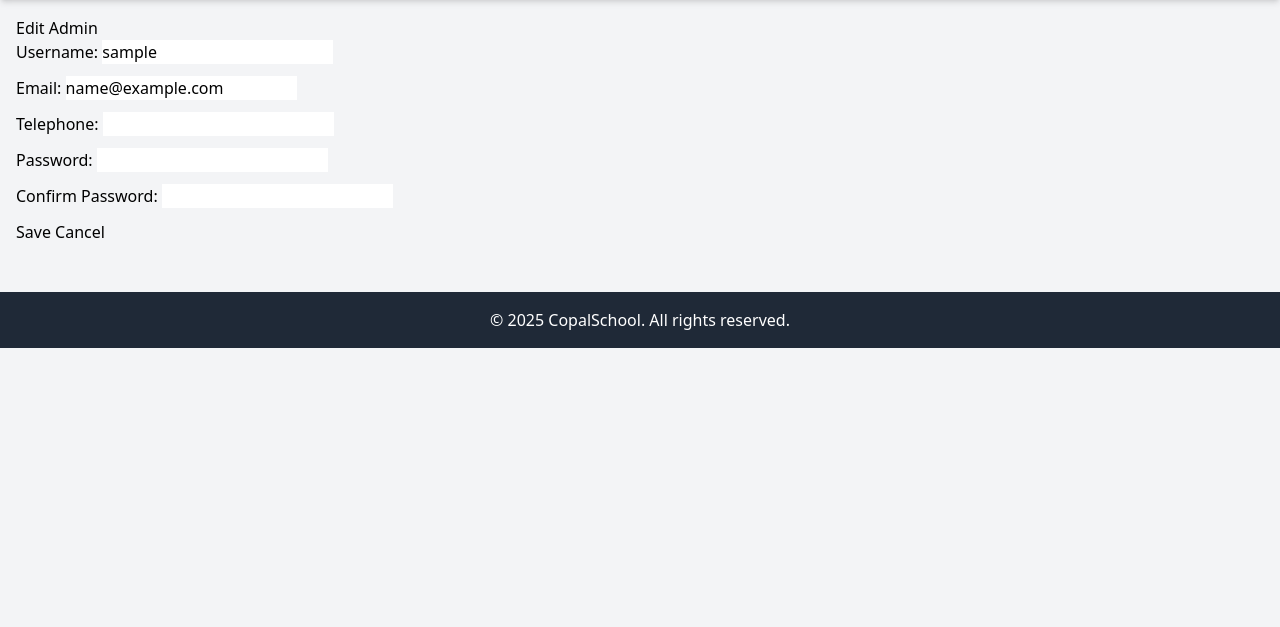
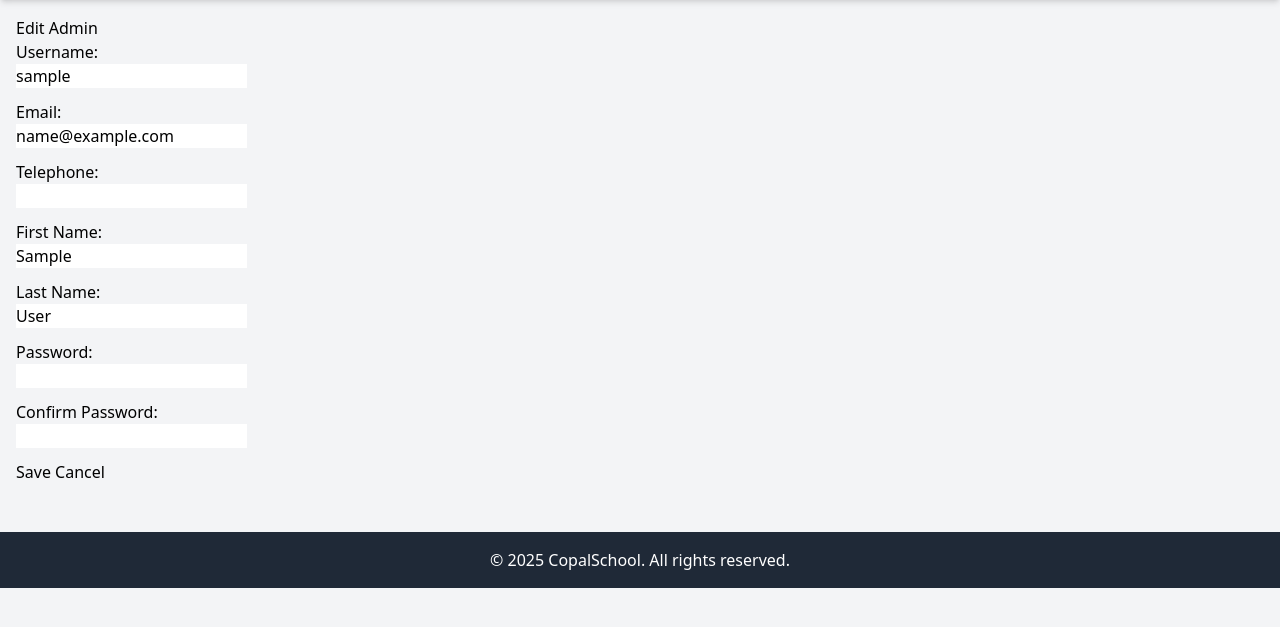
Before and after one commit to stevecopal/schoolcopal, a Django app: page /admins/1/update/ in a window 1280 px wide. Shown: the part 60-687 px from the top of the page. Run offline with Django 4.2, Linux system fonts and the light colour scheme; the visitor is signed in with stand-in values (Sample User, id 1); data comes from the database, SQL or seed files in the repository; some libraries are stand-ins or nearby versions.

Commit message:
modification cote admin

```diff
--- a/schoolcopal/forms.py
+++ b/schoolcopal/forms.py
@@ -69,9 +69,24 @@ from .models import Eleve, Enseignant, Matiere, ClasseScolaire, User
 
 class EleveForm(forms.ModelForm):
     """Form for creating/updating Eleve."""
+     # ➜ Champs supplémentaires pour le parent
+    parent_name = forms.CharField(
+        label=_("Parent Name"),
+        max_length=150,
+        required=True
+    )
+    parent_email = forms.EmailField(
+        label=_("Parent Email"),
+        required=True
+    )
+    parent_phone = forms.CharField(
+        label=_("Parent Phone"),
+        max_length=50,
+        required=True
+    )
     class Meta:
         model = Eleve
-        fields = ['ecole', 'classe', 'nom', 'prenom', 'age', 'date_naissance', 'sexe', 'parent_id']
+        fields = ['ecole', 'classe', 'nom', 'prenom', 'age', 'date_naissance', 'sexe',]
         labels = {
             'ecole': _('School'),
             'classe': _('Class'),
@@ -84,29 +99,45 @@ class EleveForm(forms.ModelForm):
         }
 
 class EnseignantForm(forms.ModelForm):
-    """Form for creating/updating Enseignant and related User."""
+    """Form for creating/updating Enseignant and its related User."""
+
     # Champs User
     username = forms.CharField(label=_("Nom d’utilisateur"), required=True)
     email = forms.EmailField(label=_("Email"), required=True)
     telephone = forms.CharField(label=_("Téléphone"), required=False)
-    password1 = forms.CharField(label=_("Mot de passe"), widget=forms.PasswordInput, required=True)
-    password2 = forms.CharField(label=_("Confirmation mot de passe"), widget=forms.PasswordInput, required=True)
+    first_name = forms.CharField(label=_("Prénom"), required=True)
+    last_name = forms.CharField(label=_("Nom"), required=True)
+
+    # Mot de passe → facultatif en mise à jour
+    password1 = forms.CharField(
+        label=_("Mot de passe"),
+        widget=forms.PasswordInput,
+        required=False,
+        help_text=_("Laisser vide pour conserver l’ancien mot de passe.")
+    )
+    password2 = forms.CharField(
+        label=_("Confirmation mot de passe"),
+        widget=forms.PasswordInput,
+        required=False,
+        help_text=_("Saisissez à nouveau le mot de passe.")
+    )
 
     class Meta:
         model = Enseignant
-        fields = ['classe', 'salaire']
+        fields = ["classe", "salaire"]
         labels = {
-            'classe': _('Classe assignée'),
-            'salaire': _('Salaire'),
+            "classe": _("Classe assignée"),
+            "salaire": _("Salaire"),
         }
 
     def clean(self):
-        cleaned_data = super().clean()
-        pwd1 = cleaned_data.get("password1")
-        pwd2 = cleaned_data.get("password2")
-        if pwd1 and pwd2 and pwd1 != pwd2:
-            raise forms.ValidationError(_("Les mots de passe ne correspondent pas."))
-        return cleaned_data
+        cleaned = super().clean()
+        pwd1 = cleaned.get("password1")
+        pwd2 = cleaned.get("password2")
+        if pwd1 or pwd2:
+            if pwd1 != pwd2:
+                raise forms.ValidationError(_("Les mots de passe ne correspondent pas."))
+        return cleaned
 
 class MatiereForm(forms.ModelForm):
     """Form for creating/updating Matiere."""
@@ -200,12 +231,14 @@ class NoteForm(forms.ModelForm):
 
 class AdminForm(forms.ModelForm):
     """Form for creating/updating Admin users."""
-    password1 = forms.CharField(label=_("Password"), widget=forms.PasswordInput, required=True)
-    password2 = forms.CharField(label=_("Confirm Password"), widget=forms.PasswordInput, required=True)
+    first_name = forms.CharField(label=_("First Name"), required=True)
+    last_name = forms.CharField(label=_("Last Name"), required=True)
+    password1 = forms.CharField(label=_("Password"), widget=forms.PasswordInput, required=False)
+    password2 = forms.CharField(label=_("Confirm Password"), widget=forms.PasswordInput, required=False)
 
     class Meta:
         model = User
-        fields = ['username', 'email', 'telephone']
+        fields = ['username', 'email', 'telephone', 'first_name', 'last_name']
         labels = {
             'username': _('Username'),
             'email': _('Email'),
@@ -216,6 +249,7 @@ class AdminForm(forms.ModelForm):
         cleaned_data = super().clean()
         pwd1 = cleaned_data.get("password1")
         pwd2 = cleaned_data.get("password2")
-        if pwd1 and pwd2 and pwd1 != pwd2:
-            raise forms.ValidationError(_("Passwords do not match."))
+        if pwd1 or pwd2:
+            if pwd1 != pwd2:
+                raise forms.ValidationError(_("Passwords do not match."))
         return cleaned_data
--- a/schoolcopal/models.py
+++ b/schoolcopal/models.py
@@ -54,7 +54,7 @@ class User(AbstractUser, BaseModel):
     telephone = models.CharField(
         max_length=15,
         blank=True,
-        validators=[RegexValidator(regex=r'^\+237\d{9}$', message=_("Format téléphone camerounais : +237XXXXXXXX"))],
+        validators=[RegexValidator(regex=r'^\6\d{8}$', message=_("Format téléphone camerounais : +237XXXXXXXX"))],
         verbose_name=_("Téléphone")
     )
 
--- a/schoolcopal/views/admin/views.py
+++ b/schoolcopal/views/admin/views.py
@@ -11,6 +11,7 @@ from django.contrib.auth.mixins import LoginRequiredMixin, UserPassesTestMixin
 from django.core.mail import send_mail
 from django.conf import settings
 from django.contrib.auth import get_user_model
+from django.contrib.auth.hashers import make_password
 
 @login_required
 def admin_dashboard(request):
@@ -77,8 +78,34 @@ class EleveCreateView(CreateView):
     success_url = reverse_lazy('schoolcopal:eleve_list')
 
     def form_valid(self, form):
-        messages.success(self.request, _('Student created successfully.'))
-        return super().form_valid(form)
+        """
+        Crée un utilisateur Parent puis enregistre l'élève en le liant au parent.
+        """
+        # Infos du parent
+        parent_name = form.cleaned_data.get("parent_name")
+        parent_email = form.cleaned_data.get("parent_email")
+        parent_phone = form.cleaned_data.get("parent_phone")
+
+        # Génération d’un mot de passe aléatoire
+        raw_password = User.objects.make_random_password()
+
+        parent_user = User(
+            username=parent_email,
+            email=parent_email,
+            telephone=parent_phone,
+            role="parent",
+            password=make_password(raw_password),
+        )
+        parent_user._raw_password = raw_password  # Pour le signal d’envoi d’email
+        parent_user.save()
+
+        # Création de l’élève lié au parent
+        eleve = form.save(commit=False)
+        eleve.parent_id = parent_user   # ⚠️ c’est bien parent_id
+        eleve.save()
+
+        messages.success(self.request, _("Student and parent created successfully."))
+        return redirect(self.success_url)
 
 class EleveUpdateView(UpdateView):
     model = Eleve
@@ -86,8 +113,37 @@ class EleveUpdateView(UpdateView):
     template_name = 'admin/eleve_form.html'
     success_url = reverse_lazy('schoolcopal:eleve_list')
 
+    def get_initial(self):
+        """
+        Pré-remplit les champs du parent dans le formulaire.
+        """
+        initial = super().get_initial()
+        eleve = self.get_object()
+        parent = getattr(eleve, "parent_id", None)
+        if parent:
+            initial.update({
+                "parent_name": parent.username,  # ou un autre champ pour le nom
+                "parent_email": parent.email,
+                "parent_phone": parent.telephone,
+            })
+        return initial
+
     def form_valid(self, form):
-        messages.success(self.request, _('Student updated successfully.'))
+        """
+        Met à jour l'élève et son parent.
+        """
+        eleve = form.save(commit=False)
+
+        parent = eleve.parent_id
+        if parent:
+            parent.username = form.cleaned_data.get("parent_name")
+            parent.email = form.cleaned_data.get("parent_email")
+            parent.telephone = form.cleaned_data.get("parent_phone")
+            parent.save()
+
+        eleve.save()
+
+        messages.success(self.request, _("Student and parent updated successfully."))
         return super().form_valid(form)
 
 class EleveDeleteView(DeleteView):
@@ -139,14 +195,48 @@ class EnseignantCreateView(CreateView):
         return redirect(self.success_url)
 
 class EnseignantUpdateView(UpdateView):
+    """
+    Update view for teacher (Enseignant) with User data prefilled.
+    """
     model = Enseignant
     form_class = EnseignantForm
-    template_name = 'admin/enseignant_form.html'
-    success_url = reverse_lazy('schoolcopal:enseignant_list')
+    template_name = "admin/enseignant_form.html"
+    success_url = reverse_lazy("schoolcopal:enseignant_list")
+
+    def get_initial(self):
+        """Pré-remplit les champs liés au User dans le formulaire."""
+        initial = super().get_initial()
+        enseignant = self.get_object()
+        if hasattr(enseignant, "user") and enseignant.user:
+            initial.update({
+                "username": enseignant.user.username,
+                "email": enseignant.user.email,
+                "telephone": enseignant.user.telephone,
+                "first_name": enseignant.user.first_name,
+                "last_name": enseignant.user.last_name,
+            })
+        return initial
 
     def form_valid(self, form):
-        messages.success(self.request, _('Teacher updated successfully.'))
-        return super().form_valid(form)
+        enseignant = form.save(commit=False)
+
+        if hasattr(enseignant, "user") and enseignant.user:
+            user = enseignant.user
+            user.username = form.cleaned_data.get("username")
+            user.email = form.cleaned_data.get("email")
+            user.telephone = form.cleaned_data.get("telephone")
+            user.first_name = form.cleaned_data.get("first_name")
+            user.last_name = form.cleaned_data.get("last_name")
+
+            pwd1 = form.cleaned_data.get("password1")
+            if pwd1:  # on change le mot de passe seulement si un nouveau est fourni
+                user.set_password(pwd1)
+
+            user.save()
+
+        enseignant.save()
+        messages.success(self.request, _("Teacher updated successfully."))
+        return redirect(self.success_url)
 
 class EnseignantDeleteView(DeleteView):
     model = Enseignant
@@ -361,7 +451,6 @@ class AdminCreateView(AdminRequiredMixin, CreateView):
         return super().form_valid(form)
 
 
-# Modifier un admin
 class AdminUpdateView(AdminRequiredMixin, UpdateView):
     model = User
     form_class = AdminForm
@@ -372,28 +461,41 @@ class AdminUpdateView(AdminRequiredMixin, UpdateView):
         return User.objects.filter(role='admin', deleted_at__isnull=True)
 
     def form_valid(self, form):
-        instance = form.save(commit=False)
+        user = self.get_object()
+
+        # Met à jour les champs du modèle
+        user.username = form.cleaned_data['username']
+        user.email = form.cleaned_data['email']
+        user.telephone = form.cleaned_data['telephone']
+        user.first_name = form.cleaned_data['first_name']
+        user.last_name = form.cleaned_data['last_name']
+
+        # Mot de passe uniquement si renseigné
         pwd = form.cleaned_data.get("password1")
         if pwd:
-            instance.set_password(pwd)
-            instance._raw_password = pwd
+            user.set_password(pwd)
+            user._raw_password = pwd
 
-            # Send email with new credentials if password changed
+            # Envoi mail si mot de passe changé
             subject = _('Your Admin Password has been Updated')
             message = _(
-                f'Hello {instance.username},\n\n'
+                f'Hello {user.username},\n\n'
                 f'Your admin account password has been updated.\n'
-                f'Username: {instance.username}\n'
+                f'Username: {user.username}\n'
                 f'New Password: {pwd}\n\n'
                 f'Login here: http://yourdomain.com/auth/login/\n\n'
                 f'-- CopalSchool Team'
             )
-            send_mail(subject, message, settings.DEFAULT_FROM_EMAIL, [instance.email], fail_silently=True)
+            send_mail(subject, message, settings.DEFAULT_FROM_EMAIL, [user.email], fail_silently=True)
 
-        instance.save()
+        user.save()
         messages.success(self.request, _("Admin updated successfully."))
-        return super().form_valid(form)
 
+        return redirect(self.success_url)
+
+    def form_invalid(self, form):
+        messages.error(self.request, _("Please correct the errors below."))
+        return super().form_invalid(form)
 
 # Supprimer un admin (soft delete)
 class AdminDeleteView(AdminRequiredMixin, DeleteView):
--- a/templates/admin/admin_form.html
+++ b/templates/admin/admin_form.html
@@ -8,27 +8,107 @@
 
 <form method="post">
     {% csrf_token %}
-    {{ form.non_field_errors }}
+
+    <!-- Affiche les erreurs globales -->
+    {% if form.non_field_errors %}
+        <div class="text-red-600 mb-2">
+            {% for error in form.non_field_errors %}
+                <p>{{ error }}</p>
+            {% endfor %}
+        </div>
+    {% endif %}
+
+    <!-- Username -->
     <div class="mb-3">
-        {{ form.username.label_tag }} {{ form.username }}
-        {{ form.username.errors }}
+        {{ form.username.label_tag }}<br>
+        {{ form.username }}
+        {% if form.username.errors %}
+            <div class="text-red-600">
+                {% for error in form.username.errors %}
+                    <p>{{ error }}</p>
+                {% endfor %}
+            </div>
+        {% endif %}
     </div>
+
+    <!-- Email -->
     <div class="mb-3">
-        {{ form.email.label_tag }} {{ form.email }}
-        {{ form.email.errors }}
+        {{ form.email.label_tag }}<br>
+        {{ form.email }}
+        {% if form.email.errors %}
+            <div class="text-red-600">
+                {% for error in form.email.errors %}
+                    <p>{{ error }}</p>
+                {% endfor %}
+            </div>
+        {% endif %}
     </div>
+
+    <!-- Telephone -->
     <div class="mb-3">
-        {{ form.telephone.label_tag }} {{ form.telephone }}
-        {{ form.telephone.errors }}
+        {{ form.telephone.label_tag }}<br>
+        {{ form.telephone }}
+        {% if form.telephone.errors %}
+            <div class="text-red-600">
+                {% for error in form.telephone.errors %}
+                    <p>{{ error }}</p>
+                {% endfor %}
+            </div>
+        {% endif %}
     </div>
+
+    <!-- First Name -->
     <div class="mb-3">
-        {{ form.password1.label_tag }} {{ form.password1 }}
-        {{ form.password1.errors }}
+        {{ form.first_name.label_tag }}<br>
+        {{ form.first_name }}
+        {% if form.first_name.errors %}
+            <div class="text-red-600">
+                {% for error in form.first_name.errors %}
+                    <p>{{ error }}</p>
+                {% endfor %}
+            </div>
+        {% endif %}
     </div>
+
+    <!-- Last Name -->
     <div class="mb-3">
-        {{ form.password2.label_tag }} {{ form.password2 }}
-        {{ form.password2.errors }}
+        {{ form.last_name.label_tag }}<br>
+        {{ form.last_name }}
+        {% if form.last_name.errors %}
+            <div class="text-red-600">
+                {% for error in form.last_name.errors %}
+                    <p>{{ error }}</p>
+                {% endfor %}
+            </div>
+        {% endif %}
     </div>
+
+    <!-- Password -->
+    <div class="mb-3">
+        {{ form.password1.label_tag }}<br>
+        {{ form.password1 }}
+        {% if form.password1.errors %}
+            <div class="text-red-600">
+                {% for error in form.password1.errors %}
+                    <p>{{ error }}</p>
+                {% endfor %}
+            </div>
+        {% endif %}
+    </div>
+
+    <!-- Confirm Password -->
+    <div class="mb-3">
+        {{ form.password2.label_tag }}<br>
+        {{ form.password2 }}
+        {% if form.password2.errors %}
+            <div class="text-red-600">
+                {% for error in form.password2.errors %}
+                    <p>{{ error }}</p>
+                {% endfor %}
+            </div>
+        {% endif %}
+    </div>
+
     <button type="submit" class="btn btn-success">{% trans "Save" %}</button>
     <a href="{% url 'schoolcopal:admin_list' %}" class="btn btn-secondary">{% trans "Cancel" %}</a>
 </form>
```
Also changed, not shown: templates/admin/eleve_form.html (+41 -11 lines).
